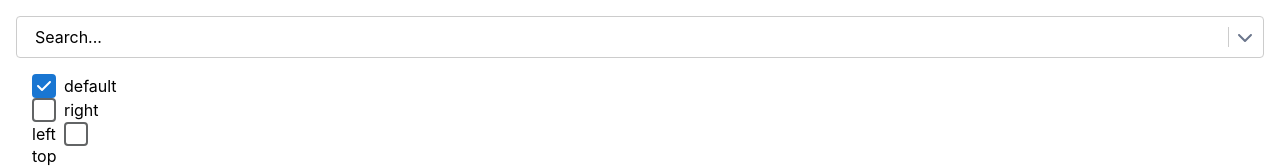
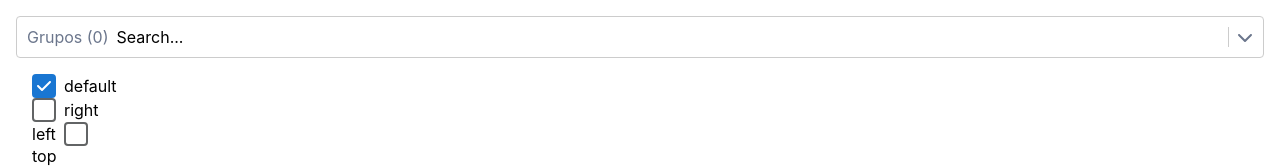
Before and after one commit to HalloweenJack2606/Ajonjolib, a React (Create React App) app: page / in a window 1280 px wide. Shown: the top 167 px of the page. Built offline with nearby package versions, Linux system fonts and the light colour scheme.

Commit message:
Added quantity for select

```diff
--- a/src/App.js
+++ b/src/App.js
@@ -25,7 +25,7 @@ function App() {
             <div style={{
                 margin: '1rem',
             }}>
-                <Select searchable multi options={options} value={myValues} onChange={(data) => setMyValues(data)}/>
+                <Select searchable multi options={options} value={myValues} onChange={(data) => setMyValues(data)} showQuantity placeholder={'Grupos'}/>
 
                 <div style={{
                     margin: '1rem'
--- a/src/inputs/select/select.js
+++ b/src/inputs/select/select.js
@@ -3,7 +3,7 @@ import { FontAwesomeIcon } from "@fortawesome/react-fontawesome";
 import { faCheck, faChevronDown, faChevronUp } from "@fortawesome/free-solid-svg-icons";
 import styles from './select.module.css';
 
-export default function Select({ searchable, options, value, onChange, placeholder, className, style, disabled, multi }) {
+export default function Select({ searchable, options, value, onChange, placeholder, className, style, disabled, multi, showQuantity }) {
     const [isOpen, setIsOpen] = useState(false);
     const [searchTerm, setSearchTerm] = useState('');
     const dropdownRef = useRef(null);
@@ -105,7 +105,7 @@ export default function Select({ searchable, options, value, onChange, placehold
             >
                 <div style={{ display: 'flex', width: '100%' }}>
                     <div>
-                        {selectedOptionNames.join(', ') || placeholder || (!searchable && 'Select an option')}
+                        {showQuantity ? (placeholder + " (" + selectedOptionNames.length.toString() + ")") : selectedOptionNames.join(', ') || placeholder || (!searchable && 'Select an option')}
                     </div>
                     {/* Search input (as a div capturing keys) */}
                     {searchable && (
```
